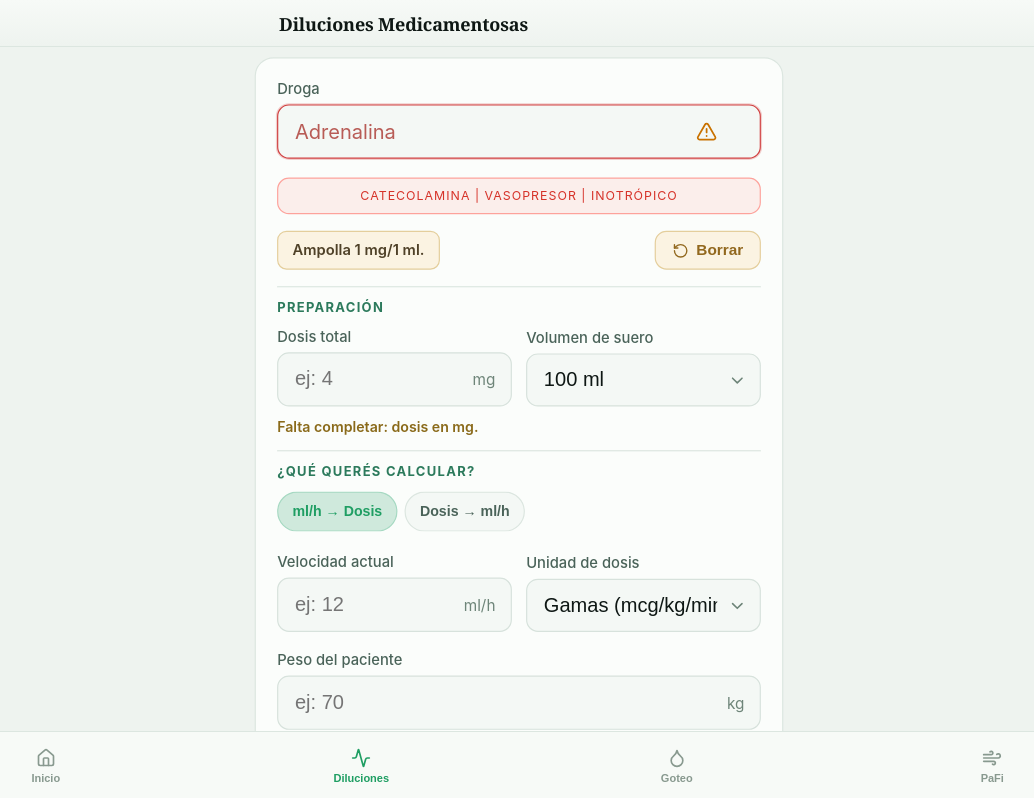
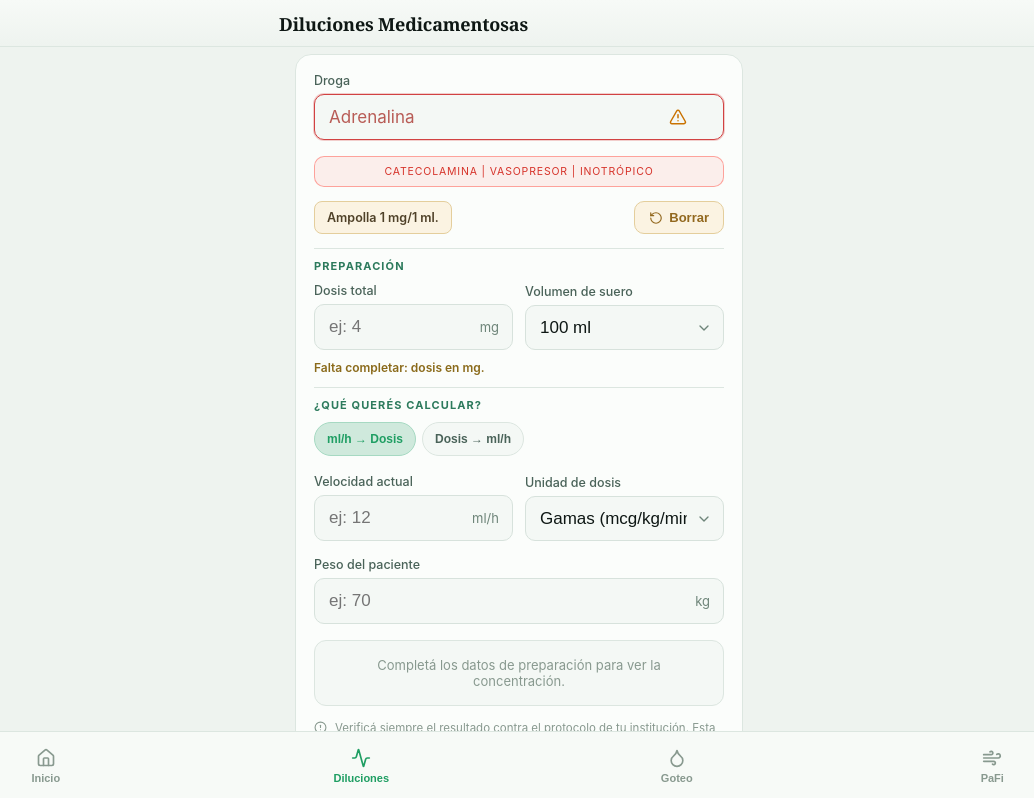
Before and after one commit to kerookeroo/Diluciones-UTI-keroo, a React (Vite) app: page / in a window 1280 px wide. Shown: the top 798 px of the page, without its empty margins (121-1155 px from the left). Built offline with nearby package versions, Linux system fonts and the light colour scheme.

Commit message:
Update App.jsx

```diff
--- a/src/App.jsx
+++ b/src/App.jsx
@@ -337,17 +337,17 @@ function Inicio({ tema, toggleTheme, setTab }) {
 
       <div className="inicio-seccion">
         <div className="inicio-seccion-titulo">ACCESOS DIRECTOS</div>
-        <button type="button" className="inicio-row" onClick={() => setTab("diluciones")}>
+        <button type="button" className="inicio-row" onClick={() => cambiarTab("diluciones")}>
           <span className="inicio-row-icon">💉</span>
           <span className="inicio-row-label">Diluciones Medicamentosas</span>
           <ChevronDown size={16} className="inicio-row-chevron" />
         </button>
-        <button type="button" className="inicio-row" onClick={() => setTab("goteo")}>
+        <button type="button" className="inicio-row" onClick={() => cambiarTab("goteo")}>
           <span className="inicio-row-icon">💧</span>
           <span className="inicio-row-label">Cálculo de Goteo / Tiempo</span>
           <ChevronDown size={16} className="inicio-row-chevron" />
         </button>
-        <button type="button" className="inicio-row" onClick={() => setTab("pafi")}>
+        <button type="button" className="inicio-row" onClick={() => cambiarTab("pafi")}>
           <span className="inicio-row-icon">🫁</span>
           <span className="inicio-row-label">Relación PaFi (Berlín 2012)</span>
           <ChevronDown size={16} className="inicio-row-chevron" />
@@ -1392,38 +1392,71 @@ export default function App() {
 
   const headerColapsado = scrolled || tab !== "inicio";
 
-  // Swipe horizontal para cambiar de pestaña. Solo actúa si el gesto es
-  // predominantemente horizontal (para no interferir con el scroll vertical
-  // normal) y supera un umbral mínimo de distancia, para evitar que un
-  // toque accidental dispare un cambio de pestaña no deseado.
   const touchStartRef = useRef(null);
+  const trackRef = useRef(null);
+  const tabRef = useRef(tab);
+  const [isTransitioning, setIsTransitioning] = useState(false);
+  useEffect(() => { tabRef.current = tab; }, [tab]);
+
+  // Al montar, posiciona el track sin animación en el tab inicial
+  useEffect(() => {
+    setTrack(getOffset(tab), false);
+  // eslint-disable-next-line react-hooks/exhaustive-deps
+  }, []);
+
+  const getOffset = (t) => -ORDEN_TABS.indexOf(t) * 100;
+
+  const setTrack = (pct, animated) => {
+    const el = trackRef.current;
+    if (!el) return;
+    el.classList.toggle("no-transition", !animated);
+    el.style.transform = `translateX(${pct}%)`;
+  };
 
   const handleTouchStart = (e) => {
-    const t = e.touches[0];
-    touchStartRef.current = { x: t.clientX, y: t.clientY };
+    touchStartRef.current = { x: e.touches[0].clientX, y: e.touches[0].clientY, locked: false };
+    setTrack(getOffset(tabRef.current), false);
   };
 
+  const handleTouchMove = (e) => {
+    const s = touchStartRef.current;
+    if (!s || s.locked) return;
+    const dx = e.touches[0].clientX - s.x;
+    const dy = e.touches[0].clientY - s.y;
+    if (Math.abs(dy) > Math.abs(dx) * 1.3 && Math.abs(dy) > 8) { s.locked = true; return; }
+    const idx = ORDEN_TABS.indexOf(tabRef.current);
+    const resist = (idx === 0 && dx > 0) || (idx === ORDEN_TABS.length - 1 && dx < 0) ? 0.2 : 1;
+    setTrack(getOffset(tabRef.current) + (dx / window.innerWidth) * 100 * resist, false);
+  };
+
   const handleTouchEnd = (e) => {
-    if (!touchStartRef.current) return;
-    const t = e.changedTouches[0];
-    const deltaX = t.clientX - touchStartRef.current.x;
-    const deltaY = t.clientY - touchStartRef.current.y;
+    const s = touchStartRef.current;
     touchStartRef.current = null;
-
-    const UMBRAL_DISTANCIA = 60;
-    const esHorizontal = Math.abs(deltaX) > Math.abs(deltaY) * 1.5;
-    if (!esHorizontal || Math.abs(deltaX) < UMBRAL_DISTANCIA) return;
-
-    const indiceActual = ORDEN_TABS.indexOf(tab);
-    if (indiceActual === -1) return;
-
-    if (deltaX < 0 && indiceActual < ORDEN_TABS.length - 1) {
-      // Deslizó hacia la izquierda: avanza a la pestaña siguiente
-      setTab(ORDEN_TABS[indiceActual + 1]);
-    } else if (deltaX > 0 && indiceActual > 0) {
-      // Deslizó hacia la derecha: vuelve a la pestaña anterior
-      setTab(ORDEN_TABS[indiceActual - 1]);
+    if (!s || s.locked) { setTrack(getOffset(tabRef.current), true); return; }
+    const dx = e.changedTouches[0].clientX - s.x;
+    const idx = ORDEN_TABS.indexOf(tabRef.current);
+    if (dx < -50 && idx < ORDEN_TABS.length - 1) {
+      const next = ORDEN_TABS[idx + 1];
+      setTrack(getOffset(next), true);
+      setIsTransitioning(true);
+      setTimeout(() => { setTab(next); setIsTransitioning(false); }, 280);
+    } else if (dx > 50 && idx > 0) {
+      const prev = ORDEN_TABS[idx - 1];
+      setTrack(getOffset(prev), true);
+      setIsTransitioning(true);
+      setTimeout(() => { setTab(prev); setIsTransitioning(false); }, 280);
+    } else {
+      setTrack(getOffset(tabRef.current), true);
     }
+  };
+
+  const cambiarTab = (nuevoTab) => {
+    const idxActual = ORDEN_TABS.indexOf(tabRef.current);
+    const idxNuevo = ORDEN_TABS.indexOf(nuevoTab);
+    if (idxNuevo === idxActual) return;
+    setTrack(getOffset(nuevoTab), true);
+    setIsTransitioning(true);
+    setTimeout(() => { setTab(nuevoTab); setIsTransitioning(false); }, 280);
   };
 
   return (
@@ -1548,6 +1581,9 @@ export default function App() {
         html, body {
           overscroll-behavior-y: none;
         }
+        html {
+          font-size: 18.88px;
+        }
         .app-shell {
           min-height: 100vh;
           background: var(--bg-app);
@@ -1646,10 +1682,34 @@ export default function App() {
         }
         .content-scale-wrap {
           flex: 1;
-          width: 84.7%;
+          overflow: hidden;
+          position: relative;
+        }
+        .tab-track {
+          display: flex;
+          height: 100%;
+          will-change: transform;
+          transition: transform 0.28s cubic-bezier(0.4, 0, 0.2, 1);
+        }
+        .tab-track.no-transition {
+          transition: none;
+        }
+        .tab-panel {
+          min-width: 100%;
+          overflow-y: auto;
+          -webkit-overflow-scrolling: touch;
+        }
+        .tab-panel-inner {
+          padding: 18px 16px;
+          max-width: 480px;
           margin: 0 auto;
-          transform: scale(1.18);
-          transform-origin: top center;
+          width: 100%;
+        }
+        .tab-panel-inner.content-centrado {
+          display: flex;
+          flex-direction: column;
+          justify-content: center;
+          min-height: 100%;
         }
         .content {
           padding: 18px 16px;
@@ -2434,26 +2494,50 @@ export default function App() {
 
       <div className="topbar-spacer" />
 
-      <div className="content-scale-wrap" onTouchStart={handleTouchStart} onTouchEnd={handleTouchEnd}>
-        <div className={`content ${tab === "inicio" ? "content-centrado" : ""}`}>
-          {tab === "goteo" ? <Goteo /> : tab === "pafi" ? <PaFi /> : tab === "inicio" ? <Inicio tema={tema} toggleTheme={toggleTheme} setTab={setTab} /> : <Diluciones />}
+      <div
+        className="content-scale-wrap"
+        onTouchStart={handleTouchStart}
+        onTouchMove={handleTouchMove}
+        onTouchEnd={handleTouchEnd}
+      >
+        <div className="tab-track" ref={trackRef}>
+          <div className="tab-panel">
+            <div className="tab-panel-inner content-centrado">
+              <Inicio tema={tema} toggleTheme={toggleTheme} setTab={cambiarTab} />
+            </div>
+          </div>
+          <div className="tab-panel">
+            <div className="tab-panel-inner">
+              <Diluciones />
+            </div>
+          </div>
+          <div className="tab-panel">
+            <div className="tab-panel-inner">
+              <Goteo />
+            </div>
+          </div>
+          <div className="tab-panel">
+            <div className="tab-panel-inner">
+              <PaFi />
+            </div>
+          </div>
         </div>
       </div>
 
       <div className="tabbar">
-        <button className={`tab-btn ${tab === "inicio" ? "active" : ""}`} onClick={() => setTab("inicio")}>
+        <button className={`tab-btn ${tab === "inicio" ? "active" : ""}`} onClick={() => cambiarTab("inicio")}>
           <Home size={20} />
           Inicio
         </button>
-        <button className={`tab-btn ${tab === "diluciones" ? "active" : ""}`} onClick={() => setTab("diluciones")}>
+        <button className={`tab-btn ${tab === "diluciones" ? "active" : ""}`} onClick={() => cambiarTab("diluciones")}>
           <Activity size={20} />
           Diluciones
         </button>
-        <button className={`tab-btn ${tab === "goteo" ? "active" : ""}`} onClick={() => setTab("goteo")}>
+        <button className={`tab-btn ${tab === "goteo" ? "active" : ""}`} onClick={() => cambiarTab("goteo")}>
           <Droplet size={20} />
           Goteo
         </button>
-        <button className={`tab-btn ${tab === "pafi" ? "active" : ""}`} onClick={() => setTab("pafi")}>
+        <button className={`tab-btn ${tab === "pafi" ? "active" : ""}`} onClick={() => cambiarTab("pafi")}>
           <Wind size={20} />
           PaFi
         </button>
```
